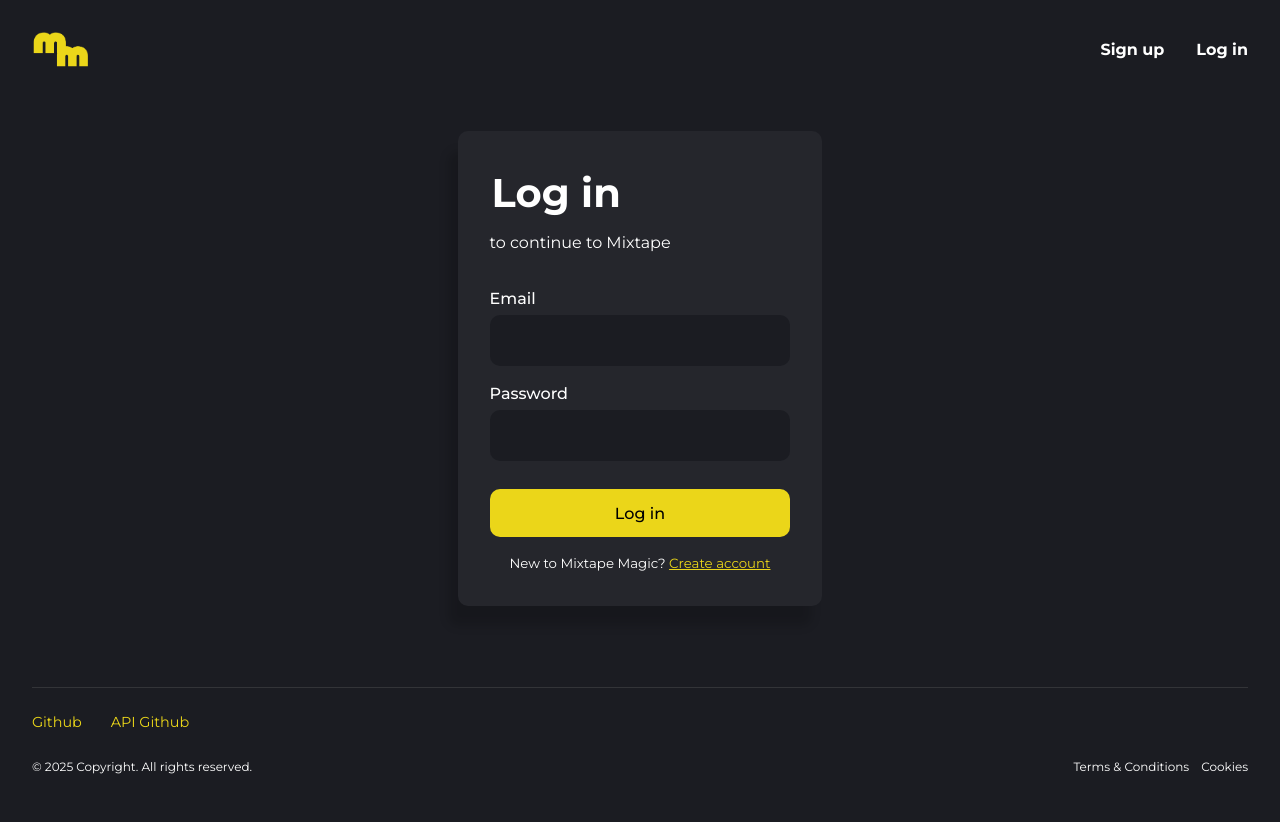
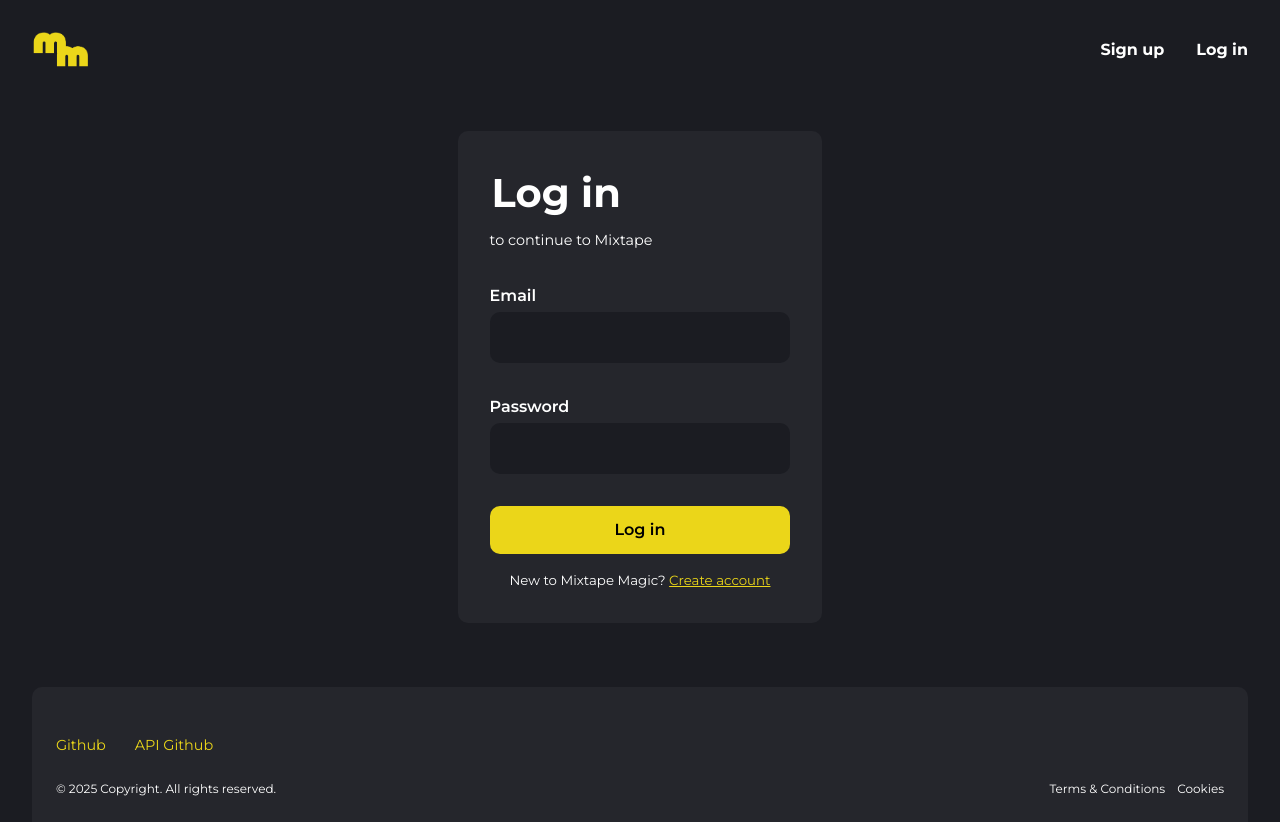
Before and after one commit to technative-academy/Mixtape-Magic, a React (Vite) app: page /login/ in a window 1280 px wide. Before the commit the page ends 800 px from the top, so only its background shows below. Built offline with nearby package versions, Linux system fonts and the light colour scheme; no server answers.

Commit message:
Added styling to the 'add playlist' page.

```diff
--- a/src/components/ui/footer/footer.module.css
+++ b/src/components/ui/footer/footer.module.css
@@ -2,16 +2,24 @@
     margin-top: auto;
     color: var(--clr-light);
     font-size: 0.75rem;
-    border-top: solid 1px var(--clr-grey);
+    background-color: var(--clr-dark-100);
+    border-top-left-radius: var(--border-radius);
+    border-top-right-radius: var(--border-radius);
+    padding: 2em;
 
     display: flex;
     flex-wrap: wrap;
     align-items: end;
     gap: 1em;
-    padding-block: 2em;
+    padding-block: 4em 2em;
 
     & > a:nth-of-type(1) {
         margin-left: auto;
+    }
+
+    a:hover,
+    a:focus-within {
+        text-decoration: underline;
     }
 
     .footer__links {
@@ -23,26 +31,5 @@
 
     .footer__link {
         color: var(--clr-accent);
-        display: block;
-        position: relative;
-
-        &::after {
-            content: '';
-            position: absolute;
-            bottom: -5px;
-            left: 0;
-            width: 0%;
-            height: 2px;
-            border-radius: var(--border-radius);
-            background-color: var(--clr-accent);
-            transition: width 350ms ease-in-out;
-        }
-
-        &:hover::after,
-        &:focus-within::after {
-            content: '';
-            width: 100%;
-            transition: width 350ms ease-in-out;
-        }
     }
 }
--- a/src/components/ui/form/form.module.css
+++ b/src/components/ui/form/form.module.css
@@ -1,11 +1,11 @@
 .form {
     width: 30%;
     margin: 0 auto 2em;
-    background-color: var(--clr-dark-100);
     padding: 2em;
     border-radius: var(--border-radius);
+    background-color: var(--clr-dark-100);
     color: var(--clr-light);
-    box-shadow: var(--box-shadow);
+}
 
 .form__legend {
     font-size: 2.5rem;
@@ -15,14 +15,15 @@
 
 .form__cta {
     margin-block: 0.5em 2em;
+    font-size: 0.9rem;
 }
 
 .form__group {
-        margin-block: 1em;
+    margin-block: 2em;
 
     label {
         display: block;
-            font-weight: 500;
+        font-weight: 600;
         margin-bottom: 0.25em;
     }
 
@@ -39,12 +40,11 @@
 
 button {
     width: 100%;
-        margin-top: 0.75em;
     background-color: var(--clr-accent);
     border: 0;
     border-radius: var(--border-radius);
     padding-block: 0.9em;
-        font-weight: 500;
+    font-weight: 600;
 }
 
 small {
@@ -53,8 +53,7 @@
     margin-top: 1.25em;
 
     a {
-            color: var(--clr-accent);
+        color: var(--clr-accent) !important;
         text-decoration: underline;
     }
 }
-}
--- a/src/components/ui/main/main.module.css
+++ b/src/components/ui/main/main.module.css
@@ -5,7 +5,15 @@
 
     h1 {
         color: var(--clr-light);
-        margin-block: 0em 1em;
+        margin-block: 0em 0.75em;
         font-size: 2.5rem;
     }
+
+    margin-bottom: 2.5em;
+
+    form {
+        margin: 0;
+        padding: 0;
+        margin-bottom: 1em;
+    }
 }
--- a/src/views/add-playlist/AddPlaylist.jsx
+++ b/src/views/add-playlist/AddPlaylist.jsx
@@ -2,6 +2,8 @@ import React, { useState } from 'react'
 import { useDispatch, useSelector } from 'react-redux'
 import { useNavigate } from 'react-router-dom'
 import { createPlaylist } from '../../slices/myPlaylistSlice'
+import formstyles from '../../components/ui/form/form.module.css'
+import styles from '../../components/ui/main/main.module.css'
 
 const AddPlaylist = () => {
     const dispatch = useDispatch()
@@ -25,24 +27,30 @@ const AddPlaylist = () => {
     }
 
     return (
-        <div className="max-w-lg mx-auto mt-10 p-6 bg-white shadow-md rounded-lg">
-            <h2 className="text-xl font-bold mb-4">Create a New Playlist</h2>
+        <main className={styles.main}>
+            <h1 className="text-xl font-bold mb-4">Create a New Playlist</h1>
             {error && <p className="text-red-500">{error}</p>}
-            <form onSubmit={handleSubmit}>
+            <form className={formstyles.form} onSubmit={handleSubmit}>
+                <div className={formstyles.form__group}>
+                    <label htmlFor="name">Playlist Name</label>
                     <input
                         type="text"
                         name="name"
                         placeholder="Playlist Name"
-                    className="w-full p-2 border mb-3"
                         onChange={handleChange}
                         required
                     />
+                </div>
+                <div className={formstyles.form__group}>
+                    <label htmlFor="description">Playlist Name</label>
                     <textarea
                         name="description"
                         placeholder="Description"
-                    className="w-full p-2 border mb-3"
                         onChange={handleChange}
                     ></textarea>
+                </div>
+                <div className={formstyles.form__group}>
+                    <label htmlFor="coverImage">Paste URL to cover image</label>
                     <input
                         type="text"
                         name="coverImage"
@@ -50,6 +58,7 @@ const AddPlaylist = () => {
                         className="w-full p-2 border mb-3"
                         onChange={handleChange}
                     />
+                </div>
                 <button
                     type="submit"
                     className="bg-blue-500 text-white px-4 py-2 rounded"
@@ -58,7 +67,7 @@ const AddPlaylist = () => {
                     {status === 'loading' ? 'Creating...' : 'Create Playlist'}
                 </button>
             </form>
-        </div>
+        </main>
     )
 }
 
```
Lines whose indentation alone changed are shown as unchanged.
